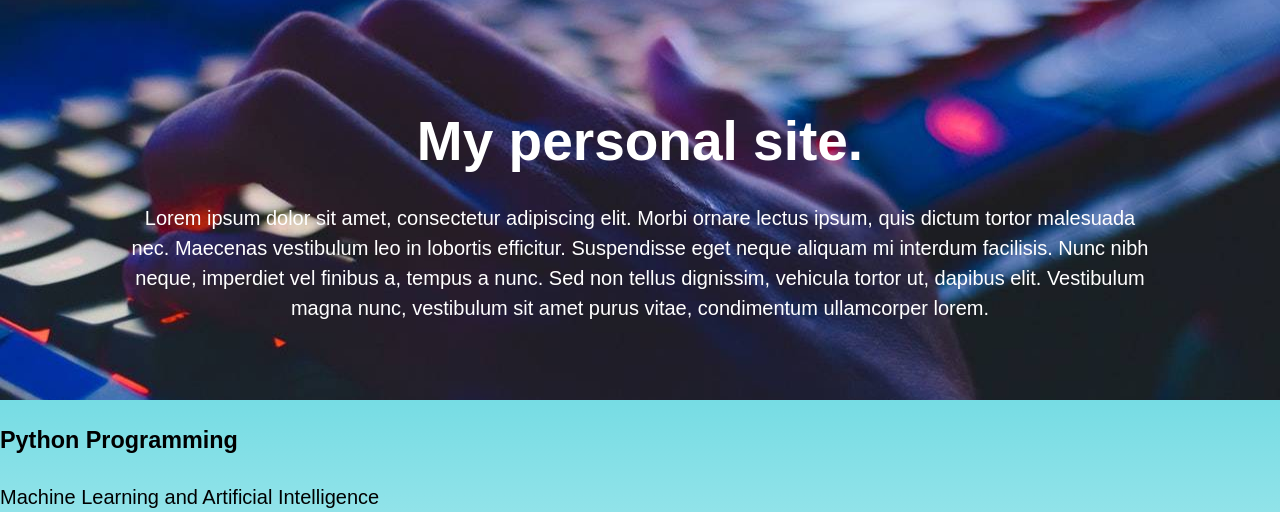
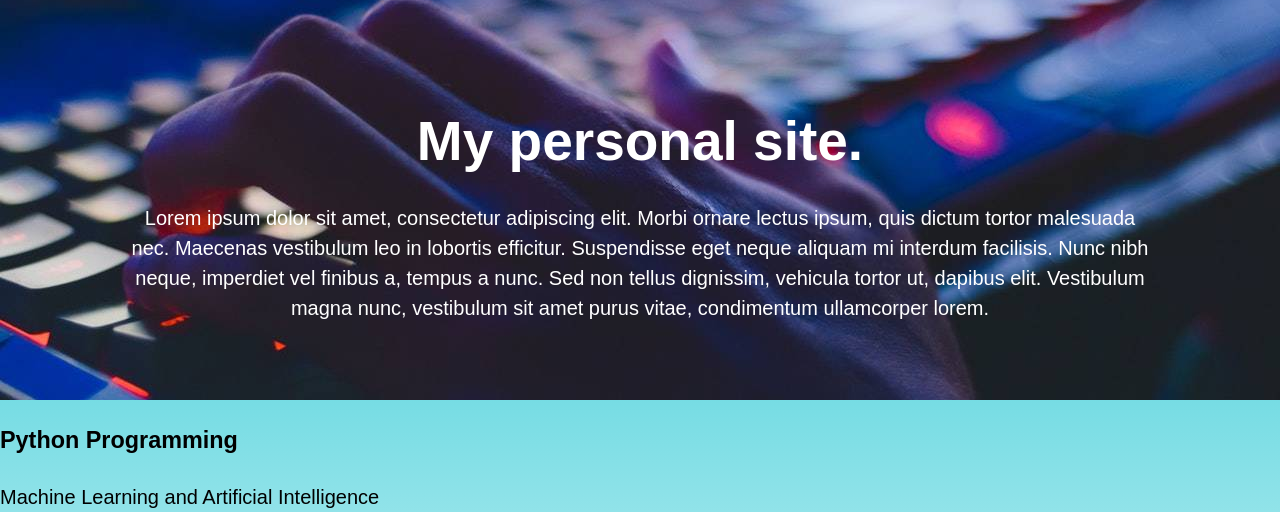
Before and after one commit to RichelleT/DjangoProjects, a Django app: page / in a window 1280 px wide. Shown: the part 103-615 px from the top of the page. Run offline with Django 3.2, Linux system fonts and the light colour scheme.

Commit message:
Update main.css

```diff
--- a/Project_One/Alpha/static/Alpha/main.css
+++ b/Project_One/Alpha/static/Alpha/main.css
@@ -72,7 +72,7 @@ Showcase
 */
 #showcase {
 	min-height: 400px;
-	background: url('/static/img/homeT.jpg') 44% 51% no-repeat fixed;
+	background: url('/static/img/homeT.jpg') 50% 50% no-repeat fixed;
 	text-align: center;
 	color: #ffffff;
 }
```
